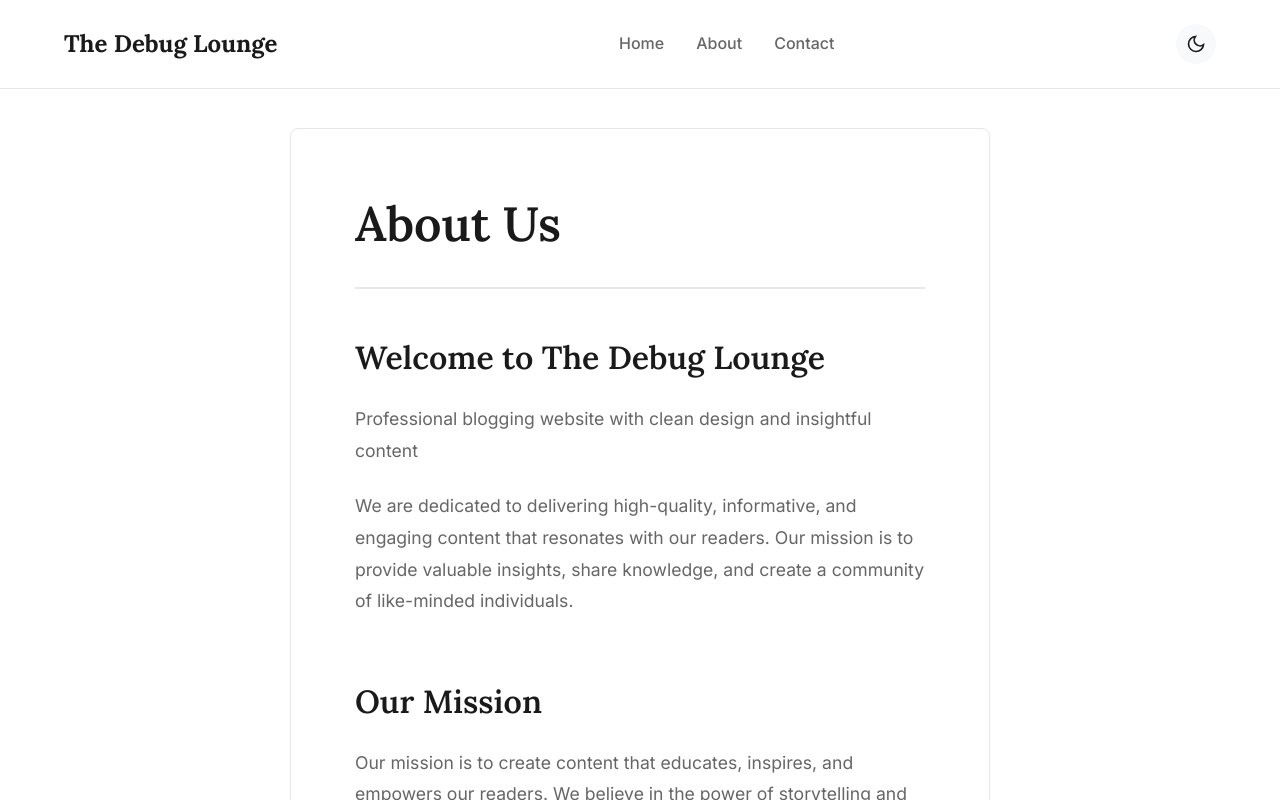
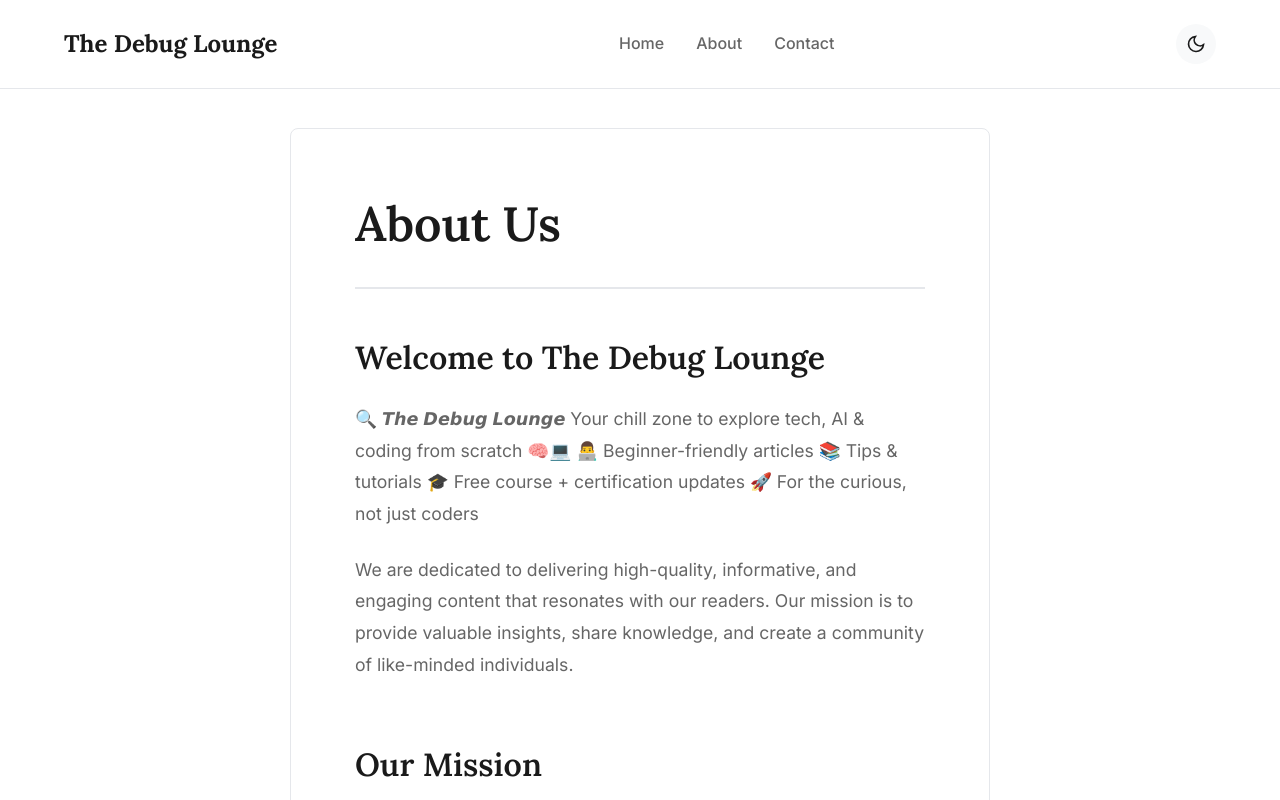
Before and after one commit to sakunathejan/Blogger-Website, a React (Vite) app: page /about in a window 1280 px wide. Shown: the top 800 px of the page. Built offline with nearby package versions, Linux system fonts and the light colour scheme.

Commit message:
Update site configuration with new URL and enhanced site description for improved branding and user engagement. Adjust Facebook page link for accuracy. ✅

```diff
--- a/src/config.js
+++ b/src/config.js
@@ -1,11 +1,11 @@
 export const siteConfig = {
-  siteUrl: 'https://diaryofsaku.com',
+  siteUrl: 'https://diaryofsaku.netlify.app/',
   siteName: 'The Debug Lounge',
-  siteDescription: 'Professional blogging website with clean design and insightful content',
+  siteDescription: '🔍 𝙏𝙝𝙚 𝘿𝙚𝙗𝙪𝙜 𝙇𝙤𝙪𝙣𝙜𝙚 Your chill zone to explore tech, AI & coding from scratch 🧠💻 👨‍💻 Beginner-friendly articles 📚 Tips & tutorials 🎓 Free course + certification updates 🚀 For the curious, not just coders',
   author: 'The Debug Lounge',
   authorEmail: 'diaryofsaku200504@gmail.com',
   twitterHandle: '@yourhandle',
-  facebookPage: 'https://web.facebook.com/profile.php?id=61554311371309',
+  facebookPage: 'https://web.facebook.com/profile.php?id=61579223136632',
   instagramHandle: '@yourhandle',
   // Replace with your actual AdSense publisher ID
   adsenseId: 'ca-pub-YOUR_ADSENSE_ID',
@@ -21,9 +21,9 @@ export const categories = [
 ];
 
 export const socialLinks = {
-  twitter: 'https://twitter.com/yourhandle',
-  facebook: 'https://web.facebook.com/profile.php?id=61554311371309',
-  instagram: 'https://instagram.com/yourhandle',
-  linkedin: 'https://linkedin.com/in/yourprofile',
-  youtube: 'https://youtube.com/@yourchannel',
+//   twitter: 'https://twitter.com/yourhandle',
+  facebook: 'https://web.facebook.com/profile.php?id=61579223136632',
+//   instagram: 'https://instagram.com/yourhandle',
+//   linkedin: 'https://linkedin.com/in/yourprofile',
+//   youtube: 'https://youtube.com/@yourchannel',
 };
```
